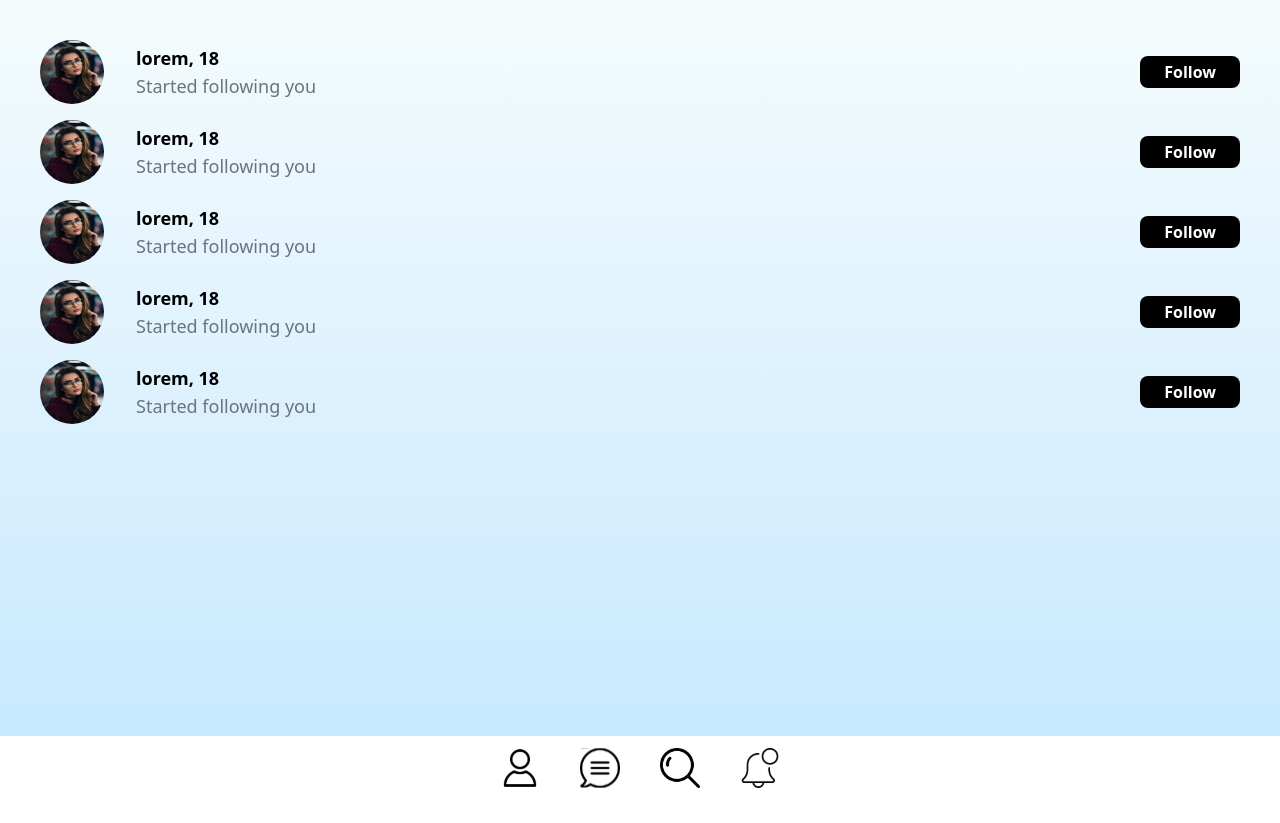
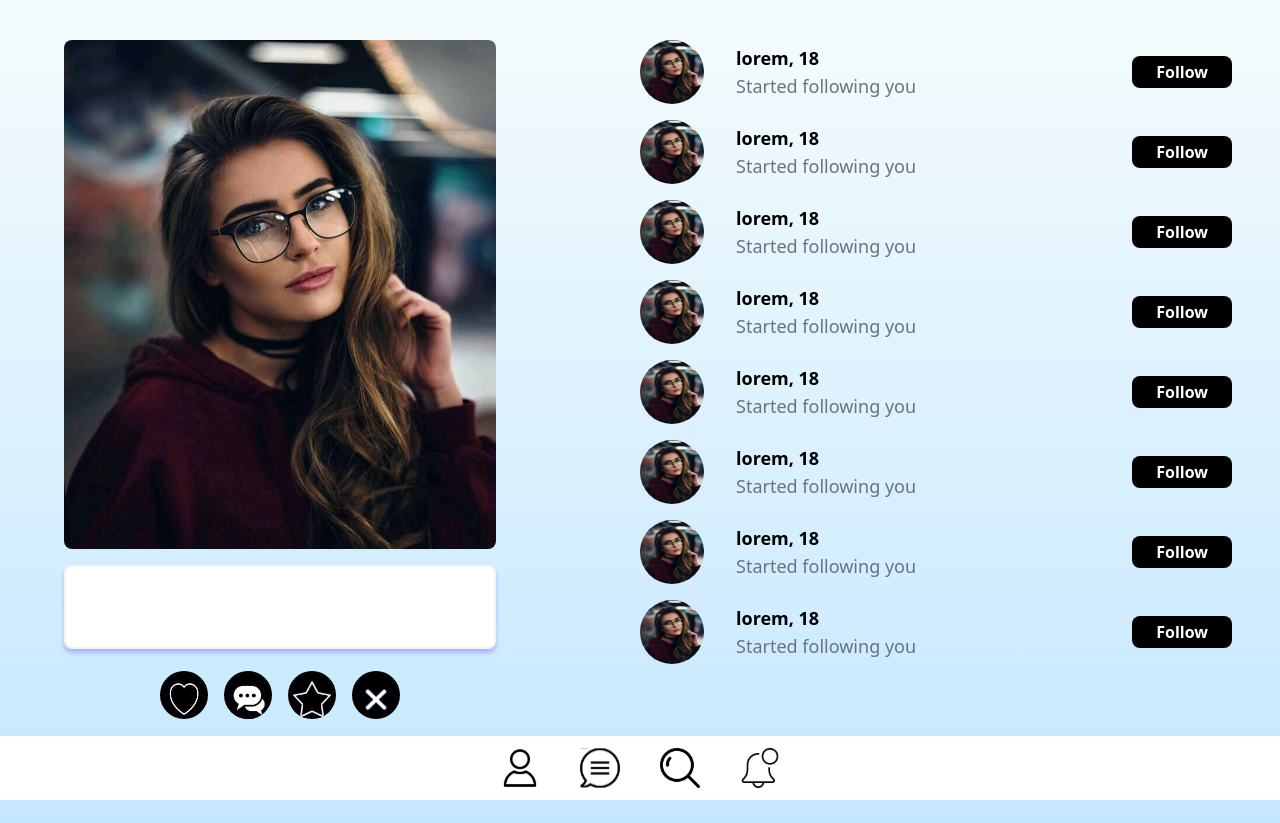
Before and after one commit to kirilbaskakov/project-front-end, a React (Vite) app: page /search in a window 1280 px wide. Before the commit the page ends 800 px from the top, so only its background shows below. Built offline with nearby package versions, Linux system fonts and the light colour scheme; sample sign-in values are in the browser's storage.

Commit message:
fix: design

```diff
--- a/src/components/Follows.jsx
+++ b/src/components/Follows.jsx
@@ -3,7 +3,16 @@ import FollowCard from './FollowCard';
 
 const Follows = () => {
     return (
-        <div className='flex flex-col gap-4 flex-1 py-6'>
+        <div className='flex flex-col gap-4 flex-1 my-6 max-h-[80vh] overflow-y-auto px-2'>
+            <FollowCard/>
+            <FollowCard/>
+            <FollowCard/>
+            <FollowCard/>
+            <FollowCard/>
+            <FollowCard/>
+            <FollowCard/>
+            <FollowCard/>
+            <FollowCard/>
             <FollowCard/>
             <FollowCard/>
             <FollowCard/>
--- a/src/components/Footer.tsx
+++ b/src/components/Footer.tsx
@@ -3,7 +3,7 @@ import { Link } from "react-router-dom";
 
 const Footer = () => {
   return (
-    <footer className="fixed left-0 w-full bottom-0 py-3 bg-white">
+    <footer className="left-0 w-full py-3 bg-white sticky bottom-0">
       <nav className="flex gap-10 justify-center items-center">
         {navLinks.map(({ path, icon }) => (
           <Link to={path}>
--- a/src/components/Messages.tsx
+++ b/src/components/Messages.tsx
@@ -1,15 +1,42 @@
+import { useState } from "react";
 import NewFollowers from "./NewFollowers";
 import NewMessages from "./NewMessages";
+import classNames from "classnames";
+import Follows from "./Follows";
 
 const Messages = () => {
+  const [tab, setTab] = useState<"messages" | "followers">("messages");
+
   return (
     <div className="flex-1">
-      <div className="flex px-12 py-2 justify-between text-blue-600 text-3xl">
-        <h2>Messages</h2>
-        <h2 className="opacity-50">Followers</h2>
+      <div className="flex px-12 py-2 justify-between">
+        <button
+          className={
+            "text-blue-600 text-3xl bg-transparent " +
+            classNames({ "opacity-50": tab !== "messages" })
+          }
+          onClick={() => setTab("messages")}
+        >
+          Messages
+        </button>
+        <button
+          className={
+            "text-blue-600 text-3xl bg-transparent " +
+            classNames({ "opacity-50": tab !== "followers" })
+          }
+          onClick={() => setTab("followers")}
+        >
+          Followers
+        </button>
       </div>
-      <NewFollowers />
-      <NewMessages />
+      {tab == "messages" ? (
+        <>
+          <NewFollowers />
+          <NewMessages />
+        </>
+      ) : (
+        <Follows />
+      )}
     </div>
   );
 };
--- /dev/null
+++ b/src/components/SearchProfile.tsx
@@ -0,0 +1,14 @@
+import Woman from "@/assets/woman.jpg";
+import Buttons from "./Buttons";
+
+const SearchProfile = () => {
+  return (
+    <div className="w-[40%] p-6">
+      <img src={Woman} className="w-full rounded-lg" />
+      <textarea className="w-full mt-4" rows={3} />
+      <Buttons />
+    </div>
+  );
+};
+
+export default SearchProfile;
--- a/src/pages/ProfilePage.tsx
+++ b/src/pages/ProfilePage.tsx
@@ -1,8 +1,11 @@
-import RegisterForm from "@/components/RegisterForm";
-import React from "react";
+import MyProfile from "@/components/MyProfile";
+import Follows from "@/components/Follows";
 
 const ProfilePage = () => {
-  return <div>{/* <RegisterForm /> */}</div>;
+  return <>
+    <MyProfile/>
+    <Follows/>
+  </>;
 };
 
 export default ProfilePage;
--- a/src/pages/SearchPage.tsx
+++ b/src/pages/SearchPage.tsx
@@ -1,7 +1,11 @@
 import Follows from "@/components/Follows";
+import SearchProfile from "@/components/SearchProfile";
 
 const SearchPage = () => {
-  return <Follows />;
+  return <>
+    <SearchProfile/>
+    <Follows />
+  </>;
 };
 
 export default SearchPage;
```
Also changed, not shown: src/components/Buttons.tsx (renamed from src/components/Buttons.jsx).
